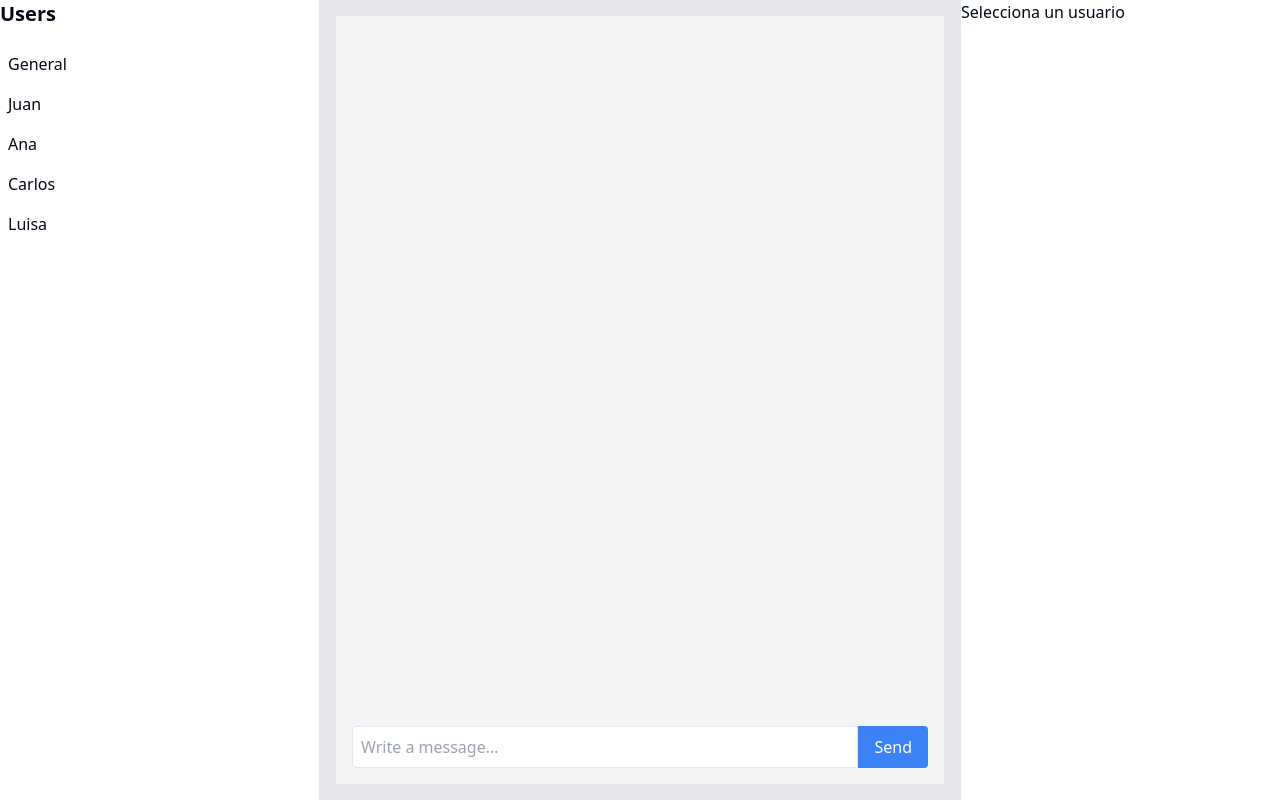
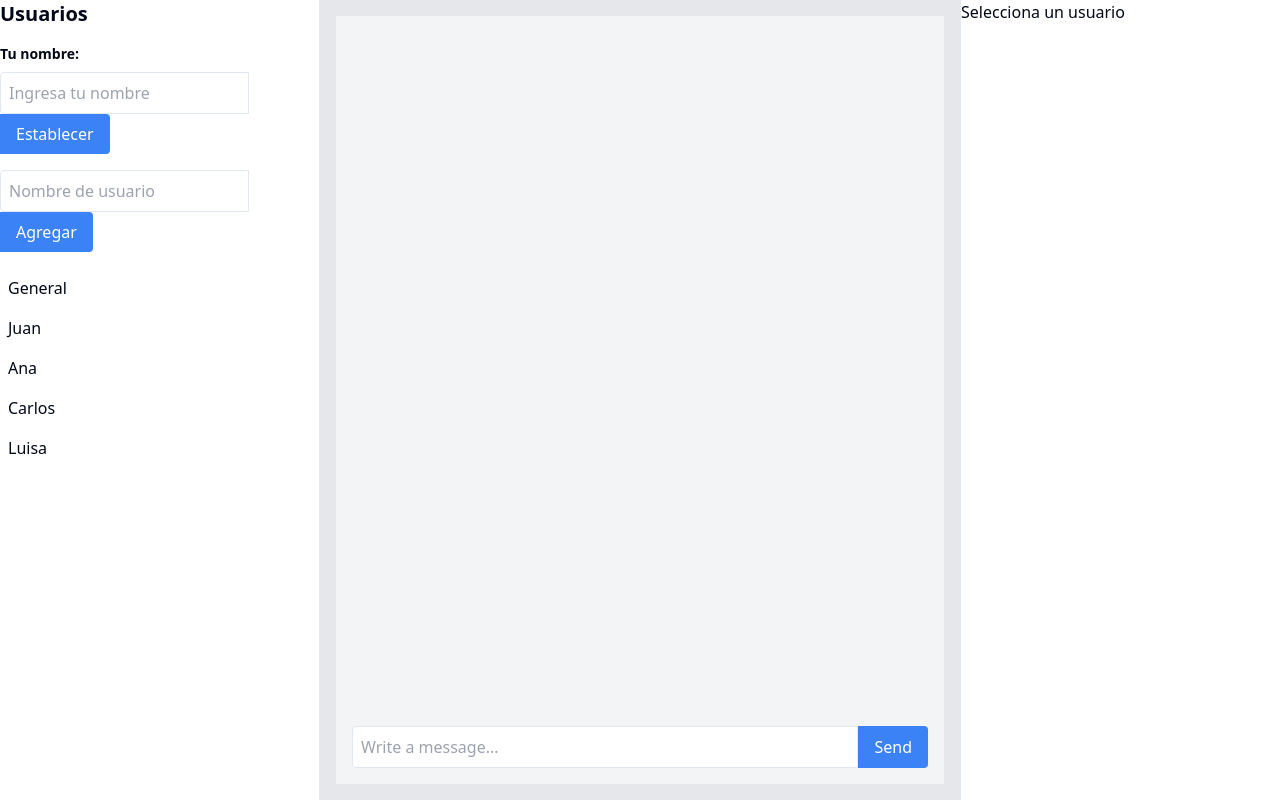
Before and after one commit to LeonMoreno/ft_transcendence, a React (Vite) app in the folder cabraping.fe/: page /chat in a window 1280 px wide. Built offline with nearby package versions, Linux system fonts and the light colour scheme.

Commit message:
working in websokets

```diff
--- a/cabraping.fe/src/index.css
+++ b/cabraping.fe/src/index.css
@@ -77,5 +77,6 @@
 
 canvas{
   position: absolute;
-  top: 0;
+  top: 25vh;
+  left: 25vw;
 }
--- a/cabraping.fe/src/routes/chat/chat.channels.tsx
+++ b/cabraping.fe/src/routes/chat/chat.channels.tsx
@@ -1,20 +1,60 @@
-import React from 'react';
+import React, { useState } from 'react';
 import { User } from '../../lib/types';
 
 type ChanelProps = {
   users: User[];
   onUserSelect: (user: User) => void;
+  usuarioSeleccionado: User | null;
+  onAddNewUser: (userName: string) => void; // Prop para agregar un nuevo usuario
 };
 
-const Chanel: React.FC<ChanelProps> = ({ users, onUserSelect }) => {
+const Chanel: React.FC<ChanelProps> = ({ users, onUserSelect, usuarioSeleccionado, onAddNewUser, myName, onSetMyName }) => {
+  const [newUserName, setNewUserName] = useState(''); // Para guardar el nombre del nuevo usuario
+  const [currentName, setCurrentName] = useState(myName);  // Para gestionar el input del nombre
+
+  const handleAddUser = () => {
+    if (newUserName.trim()) {
+      onAddNewUser(newUserName.trim());
+      setNewUserName(''); // Reseteamos el input
+    }
+  };
+
+  const handleSetName = () => {
+    if (currentName.trim()) {
+      onSetMyName(currentName.trim());
+      // alert(`Tu nombre ahora es ${currentName.trim()}`);
+    }
+  };
+
   return (
     <div>
-      <h2 className="text-xl font-semibold mb-4">Users</h2>
+      <h2 className="text-xl font-semibold mb-4">Usuarios</h2>
+      <div className="mb-4">
+        <label className="block text-sm font-semibold mb-2">Tu nombre:</label>
+        <input
+          type="text"
+          value={currentName}
+          onChange={e => setCurrentName(e.target.value)}
+          placeholder="Ingresa tu nombre"
+          className="border p-2 rounded-l mr-2"
+        />
+        <button onClick={handleSetName} className="bg-blue-500 text-white px-4 py-2 rounded-r">Establecer</button>
+      </div>
+      <div className="mb-4">
+        <input
+          type="text"
+          value={newUserName}
+          onChange={e => setNewUserName(e.target.value)}
+          placeholder="Nombre de usuario"
+          className="border p-2 rounded-l"
+        />
+        <button onClick={handleAddUser} className="bg-blue-500 text-white px-4 py-2 rounded-r">Agregar</button>
+      </div>
       <ul>
         {users.map((user, index) => (
           <li
             key={index}
-            className="cursor-pointer hover:bg-gray-200 p-2"
+            className={`cursor-pointer p-2 ${usuarioSeleccionado && usuarioSeleccionado.name === user.name ? 'bg-blue-200' : 'hover:bg-gray-200'}`}
             onClick={() => onUserSelect(user)}
           >
             {user.name}
@@ -26,3 +66,37 @@ const Chanel: React.FC<ChanelProps> = ({ users, onUserSelect }) => {
 };
 
 export default Chanel;
+
+
+
+
+
+// import React from 'react';
+// import { User } from '../../lib/types';
+
+// type ChanelProps = {
+//   users: User[];
+//   onUserSelect: (user: User) => void;
+//   usuarioSeleccionado: User | null;
+// };
+
+// const Chanel: React.FC<ChanelProps> = ({ users, onUserSelect, usuarioSeleccionado }) => {
+//   return (
+//     <div>
+//       <h2 className="text-xl font-semibold mb-4">Usuarios</h2>
+//       <ul>
+//         {users.map((user, index) => (
+//           <li
+//             key={index}
+//             className={`cursor-pointer p-2 ${usuarioSeleccionado && usuarioSeleccionado.name === user.name ? 'bg-blue-200' : 'hover:bg-gray-200'}`}
+//             onClick={() => onUserSelect(user)}
+//           >
+//             {user.name}
+//           </li>
+//         ))}
+//       </ul>
+//     </div>
+//   );
+// };
+
+// export default Chanel;
--- a/cabraping.fe/src/routes/chat/chat.tsx
+++ b/cabraping.fe/src/routes/chat/chat.tsx
@@ -16,6 +16,12 @@ const Chat = () => {
 
   const [usuarioSeleccionado, setUsuarioSeleccionado] = useState< User | null >(null);
 
+  const [myName, setMyName] = useState('');  // Nuevo estado para el nombre del usuario
+
+  const handleSetMyName = (name: string) => {
+    setMyName(name);
+    alert(`Tu nombre ahora es ${name} 😂`);
+  };
 
   const handleSendMessage = (messageText: string) => {
     if (!usuarioSeleccionado) return;
@@ -57,10 +63,23 @@ const Chat = () => {
     setUsuarioSeleccionado(user);
   };
 
+  const handleAddNewUser = (userName: string) => {
+    const newUser = { name: userName, messages: [] };
+    setUsers(prevUsers => [...prevUsers, newUser]);
+  };
+
   return (
     <div className="flex h-screen bg-gray-200">
       <div className="w-1/4 bg-white border-r">
-        <Chanel users={users} onUserSelect={selectUser} />
+        {/* <Chanel users={users} onUserSelect={selectUser} usuarioSeleccionado={usuarioSeleccionado} /> */}
+        <Chanel
+          users={users}
+          onUserSelect={selectUser}
+          usuarioSeleccionado={usuarioSeleccionado}
+          onAddNewUser={handleAddNewUser}
+          myName={myName}
+          onSetMyName={handleSetMyName}
+        />
       </div>
       <div className="w-1/2 p-4">
           <MessagesContainer
```
